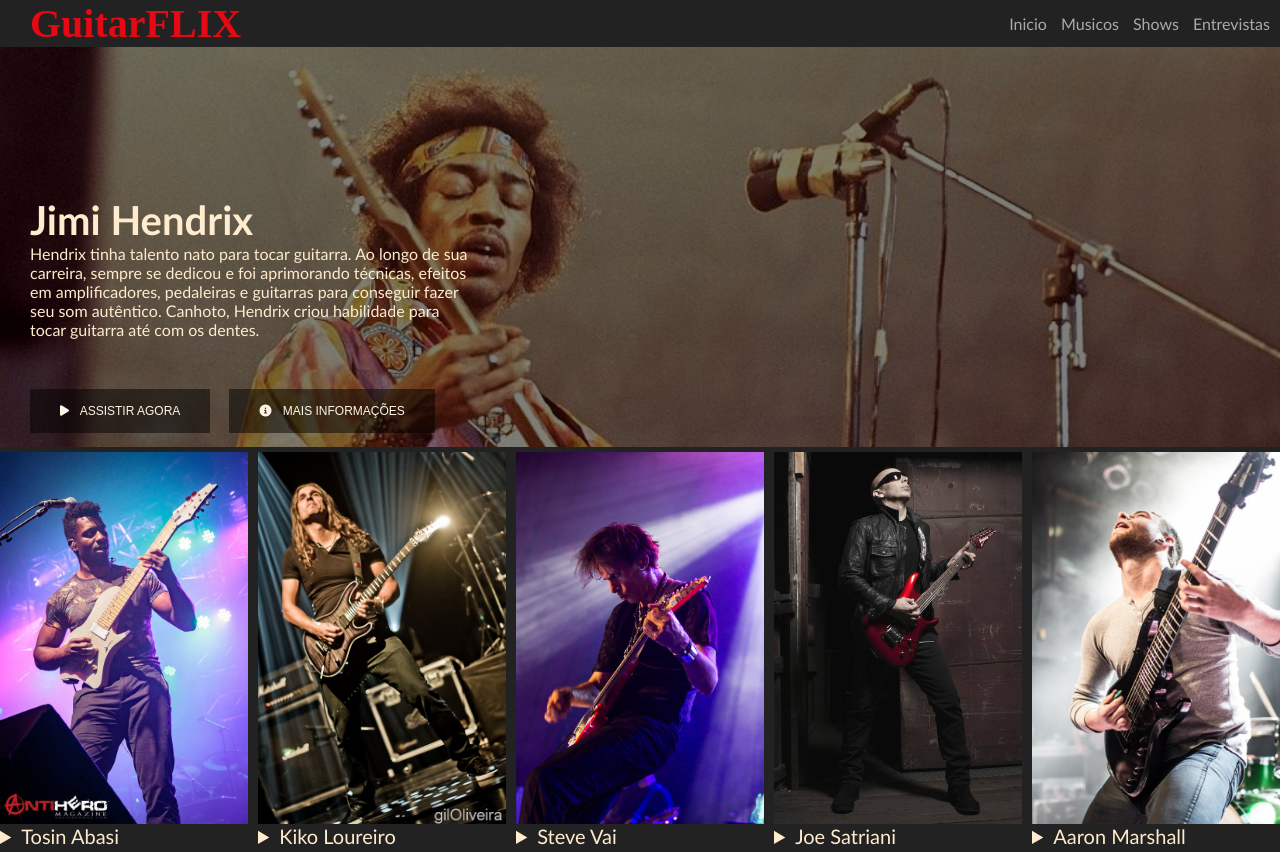
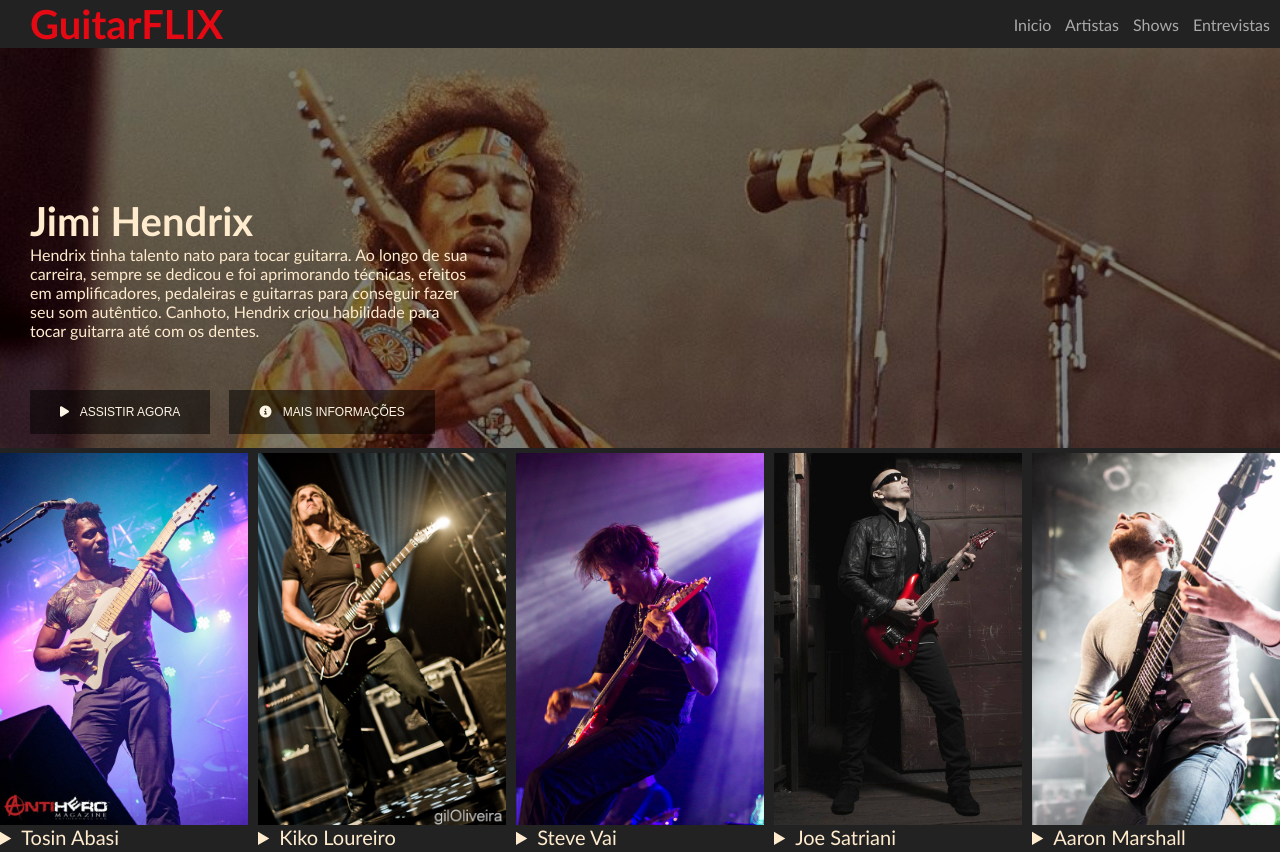
Before and after one commit to Edson-Pinheiro/GuitarFlix, a plain HTML site: page index.html in a window 1280 px wide. Shown: the top 852 px of the page. Drawn offline with Linux system fonts and the light colour scheme.

Commit message:
Title font changed

```diff
--- a/index.html
+++ b/index.html
@@ -19,7 +19,7 @@
             <h2 class="logo">GuitarFLIX</h2>
             <nav>
                 <a href='index.html'>Inicio</a>
-                <a href="#">Musicos</a>
+                <a href="#">Artistas</a>
                 <a href="#">Shows</a>
                 <a href="#">Entrevistas</a>
             </nav>
--- a/style/main.css
+++ b/style/main.css
@@ -25,7 +25,7 @@
 
 header .logo{
     color: var(--vermelho);
-    font-family: 'Times New Roman', Times, serif;
+    font-family: 'Gill Sans', 'Gill Sans MT', Calibri, 'Trebuchet MS', sans-serif;
     font-size: 40px;
 
 }
@@ -45,7 +45,7 @@
 .musico-principal{
     font-size: 16px;
     background: linear-gradient(rgba(0,0,0,.50),rgba(0,0,0,.50)100%),
-    url('/img/jimi hendrix.jpg');
+    url('img/jimi hendrix.jpg');
 
     height: 400px;
     background-size: cover;
```
Also changed, not shown: style/img/jimi hendrix.jpg (added).
